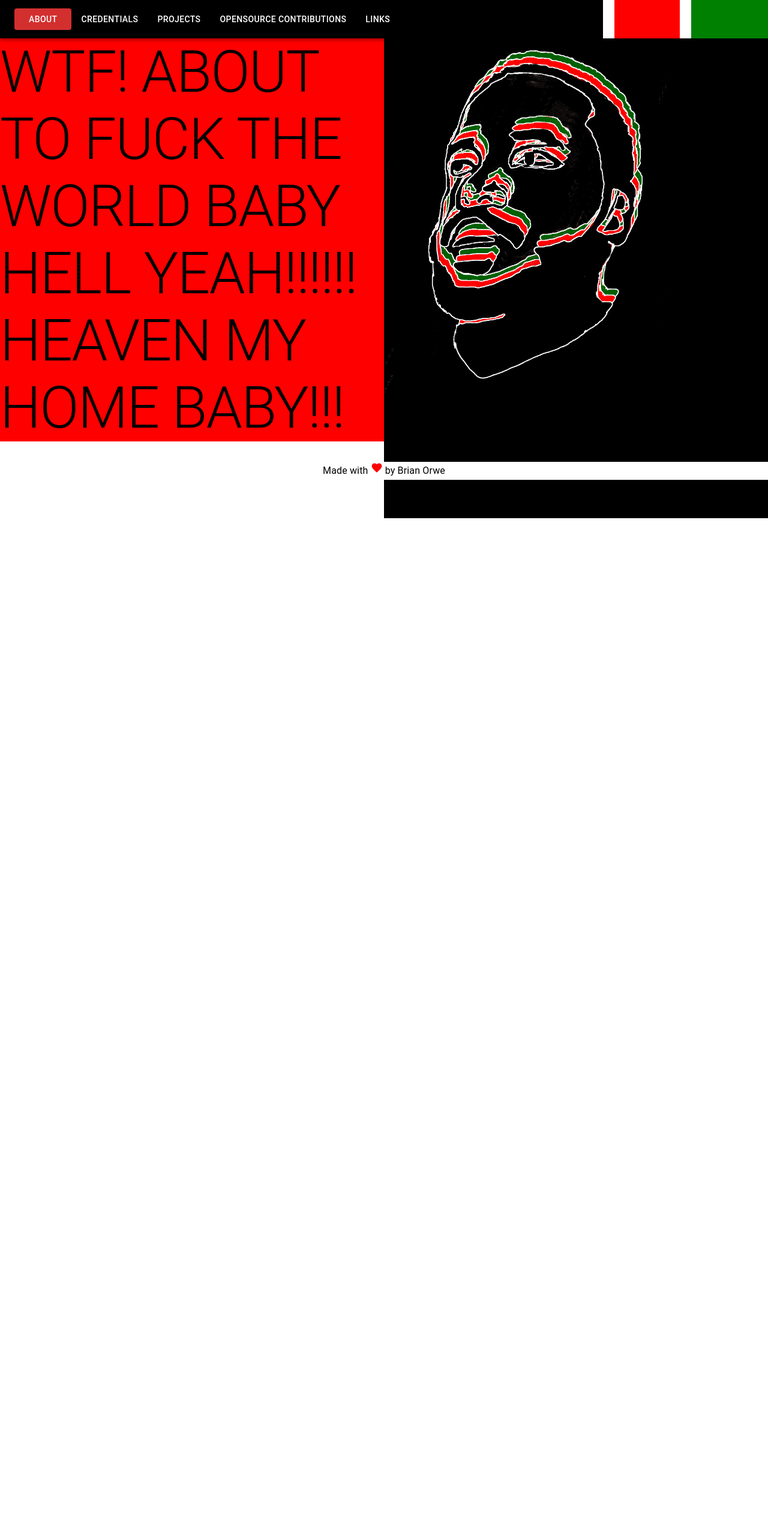
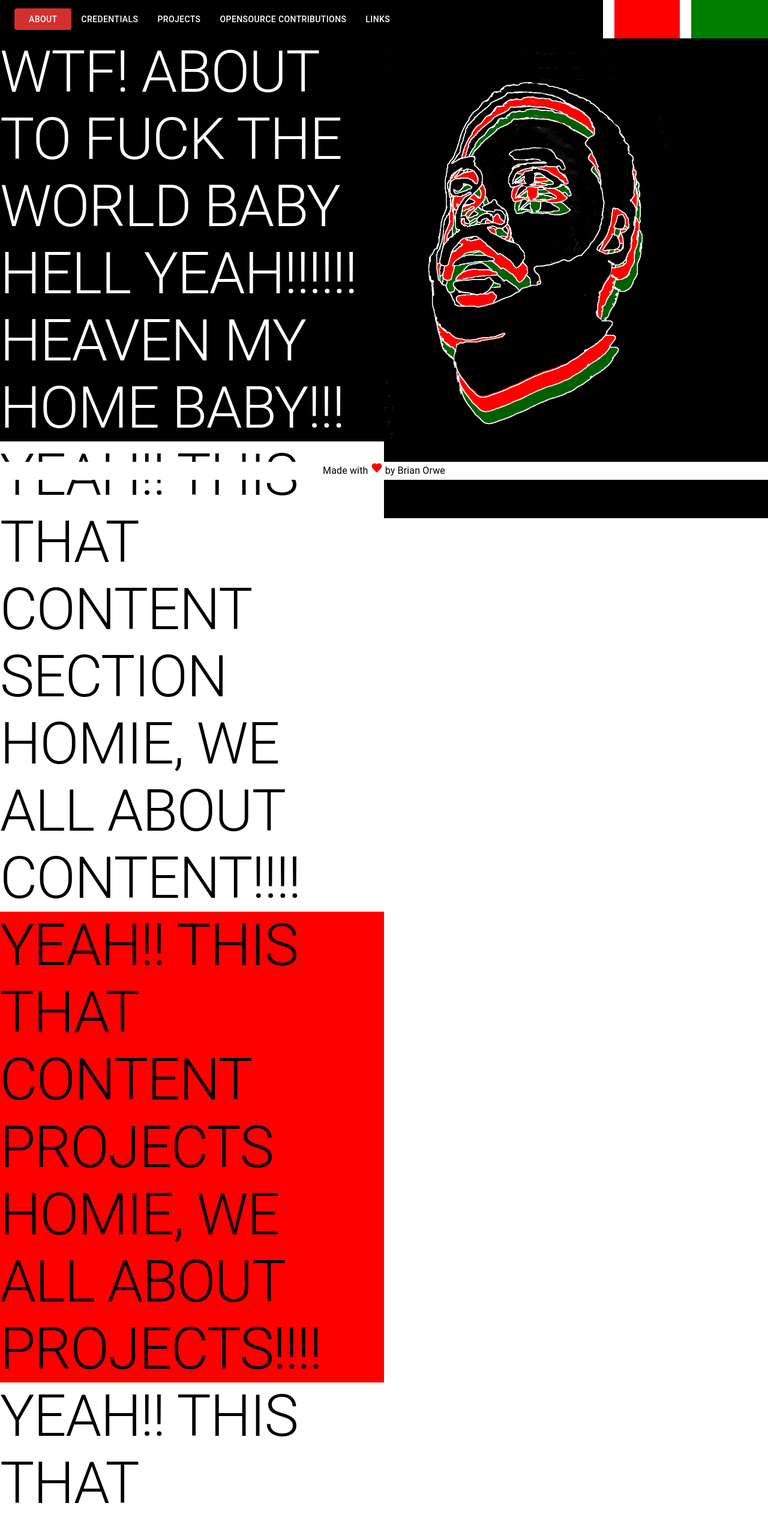
Before and after one commit to Borwe/portfolio, a React (Create React App) app: page / in a window 1280 px wide. Shown: the top 2546 px of the page at 60% size. Before the commit the page ends 800 px from the top, so only its background shows below. Built offline with nearby package versions, Linux system fonts and the light colour scheme.

Commit message:
Reformat code

```diff
--- /dev/null
+++ b/src/Content.css
@@ -0,0 +1,17 @@
+#left {
+  margin-bottom: 30px;
+  width: 50%;
+  top: 50;
+  left: 0;
+  z-index: 99;
+}
+
+#right {
+  background-color: black;
+  height: 100%;
+  width: 50%;
+  position: fixed;
+  top: 50;
+  right: 0;
+  z-index: 99;
+}
--- a/src/Content.tsx
+++ b/src/Content.tsx
@@ -1,13 +1,13 @@
 import { FC } from "react";
+import Right from "./content/Right";
+import Left from "./content/Left";
 import { Box } from "@mui/material";
-import Right from "./content/Right";
-import About from "./content/About";
-import Left from "./content/Left";
+import "./Content.css";
 
 const Content: FC = ()=>{
   return (<>
-    <Right/>
-    <Left/>
+    <Box id="right"><Right/></Box>
+    <Box id="left"><Left /></Box>
     </>
   );
 }
--- a/src/content/About.tsx
+++ b/src/content/About.tsx
@@ -2,8 +2,12 @@ import { Box, Typography } from "@mui/material";
 import { FC } from "react";
 
 const About: FC = ()=> {
-	return (<Box component="div">
-		<Typography variant="h1">
+		return (<Box component="div" sx={{
+				backgroundColor: "black"
+		}}>
+				<Typography variant="h1" sx={{
+						color: "white"
+				}}>
 		WTF! ABOUT TO FUCK THE WORLD BABY HELL YEAH!!!!!! HEAVEN MY HOME BABY!!!
 		</Typography>
 		</Box>);
--- /dev/null
+++ b/src/content/Credentials.tsx
@@ -0,0 +1,12 @@
+import { FC } from "react";
+import { Box, Typography } from "@mui/material";
+
+const Credentials: FC = () =>{
+		return (<Box sx={{backgroundColor: "white"}}>
+				<Typography variant="h1">
+				YEAH!! THIS THAT CONTENT SECTION HOMIE, WE ALL ABOUT CONTENT!!!!
+				</Typography>
+				</Box>)
+}
+
+export default Credentials;
--- a/src/content/Left.css
+++ /dev/null
@@ -1,7 +0,0 @@
-#left {
-  background-color: red;
-  width: 50%;
-  top: 50;
-  left: 0;
-  z-index: 99;
-}
--- a/src/content/Left.tsx
+++ b/src/content/Left.tsx
@@ -1,11 +1,18 @@
 import { Box } from "@mui/material"
 import { FC } from "react"
 import About from "./About";
-import "./Left.css";
+import Credentials from "./Credentials";
+import Links from "./Links";
+import OpenSource from "./OpenSource";
+import Projects from "./Projects";
 
 const Left: FC = () => {
-		return (<Box id="left">
+	return (<Box>
 		<About />
+		<Credentials />
+		<Projects />
+		<OpenSource />
+		<Links/>
 	</Box>)
 }
 
--- /dev/null
+++ b/src/content/Links.tsx
@@ -0,0 +1,12 @@
+import { FC } from "react";
+import { Box, Typography } from "@mui/material";
+
+const Links: FC = () =>{
+		return (<Box sx={{backgroundColor: "green"}}>
+				<Typography variant="h1">
+				YEAH!! THIS THAT LINKS SECTION HOMIE, WE ALL ABOUT LINKS!!!!
+				</Typography>
+				</Box>)
+}
+
+export default Links;
--- /dev/null
+++ b/src/content/OpenSource.tsx
@@ -0,0 +1,12 @@
+import { FC } from "react";
+import { Box, Typography } from "@mui/material";
+
+const OpenSource: FC = () =>{
+		return (<Box sx={{backgroundColor: "white"}}>
+				<Typography variant="h1">
+				YEAH!! THIS THAT OPENSOURCE CONTRIBBUTION SECTION HOMIE, WE ALL ABOUT OPENSOURCE CONTRIBBUTION!!!!
+				</Typography>
+				</Box>)
+}
+
+export default OpenSource;
--- /dev/null
+++ b/src/content/Projects.tsx
@@ -0,0 +1,12 @@
+import { FC } from "react";
+import { Box, Typography } from "@mui/material";
+
+const Projects: FC = () =>{
+		return (<Box sx={{backgroundColor: "red"}}>
+				<Typography variant="h1">
+				YEAH!! THIS THAT CONTENT PROJECTS HOMIE, WE ALL ABOUT PROJECTS!!!!
+				</Typography>
+				</Box>)
+}
+
+export default Projects;
--- a/src/content/Right.css
+++ b/src/content/Right.css
@@ -1,13 +1,3 @@
-#right {
-  background-color: black;
-  height: 100%;
-  width: 50%;
-  position: fixed;
-  top: 50;
-  right: 0;
-  z-index: 99;
-}
-
 #right_img_top {
 	height: 100%;
 	bottom: -13%;
--- a/src/content/Right.tsx
+++ b/src/content/Right.tsx
@@ -34,7 +34,7 @@ const Right: FC = () => {
 		});
 	}, [top,green, red]);
 
-	return <Box id="right" >
+	return <>
 		<Box ref={top} id="right_img_top" >
 			<img src={right_img} height="75%" alt="My image" />
 		</Box>
@@ -44,7 +44,7 @@ const Right: FC = () => {
 		<Box ref={green} id="right_img_green">
 			<img src={right_black_green} height="75%" alt="My image" />
 		</Box>
-	</Box>
+	</>
 }
 
 export default Right;
```
Also changed, not shown: src/content/Content.css (added), 1 other file (tests, documents, lock files or other folders).
